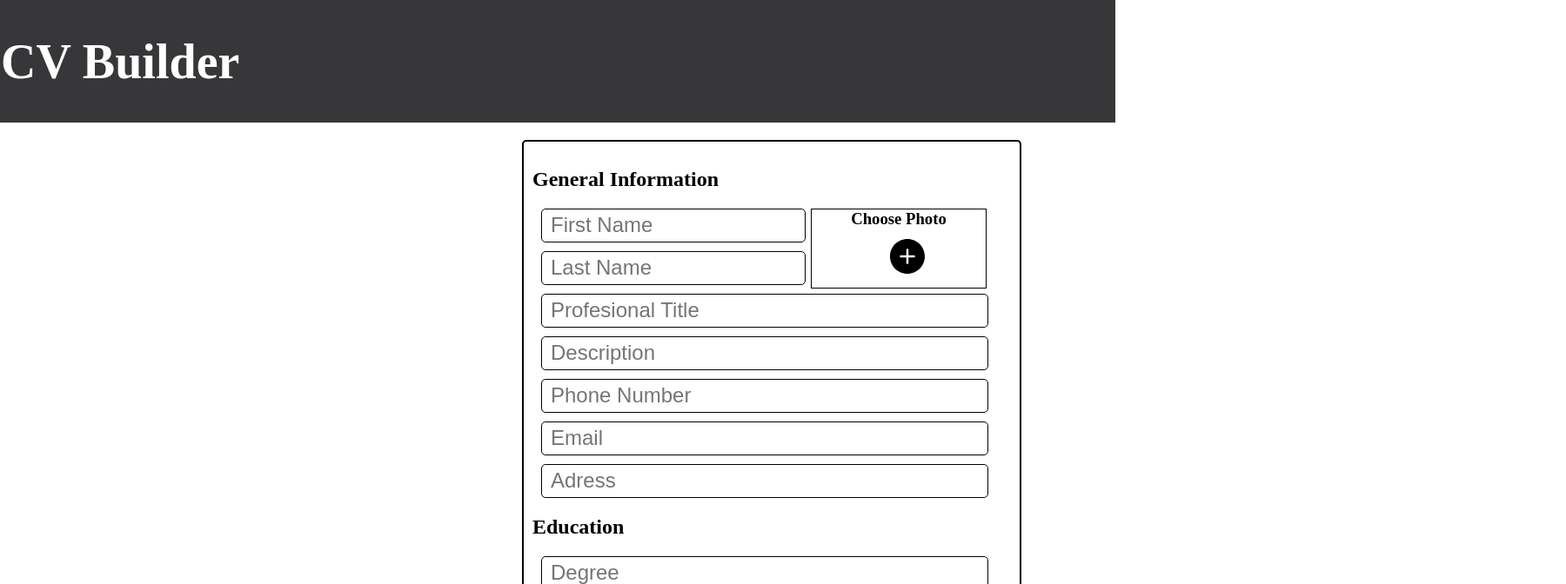
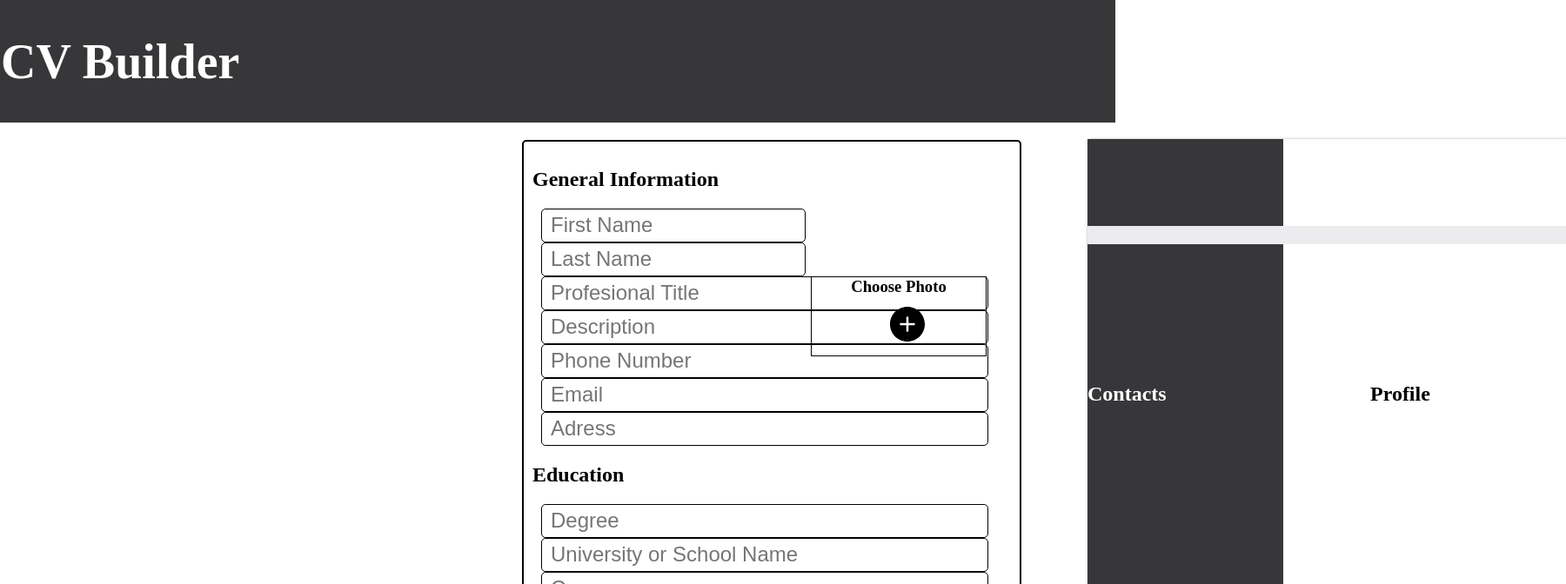
Before and after one commit to Florin12er/CV-Builder, a React (Vite) app: page / in a window 1280 px wide. Shown: the top 672 px of the page at 87% size, 1800 px wide, since content can reach past the window. Built offline with nearby package versions, Linux system fonts and the light colour scheme.

Commit message:
added the format for the cv

```diff
--- a/src/React/Content.jsx
+++ b/src/React/Content.jsx
@@ -7,7 +7,7 @@ function Title() {
   );
 }
 function InfoTitle(props) {
-  return <h2>{props.title}</h2>;
+  return <h2 className={props.className}>{props.title}</h2>;
 }
 function InfoInput(props) {
   return (
@@ -23,6 +23,7 @@ function InfoInput(props) {
 }
 InfoTitle.propTypes = {
   title: PropTypes.string,
+  className: PropTypes.string,
 };
 InfoInput.propTypes = {
   placeholder: PropTypes.string,
--- a/src/React/about.jsx
+++ b/src/React/about.jsx
@@ -62,6 +62,28 @@ function GeneralInfo() {
           placeholder="Adress"
         />
       </div>
+      <div className="About-cv">
+        <div className="name">
+          <h1 className="Name-CV">
+            {FirstName} {LastName}
+          </h1>
+          <p className="Profesional-Title-CV">{ProfesionalTitle}</p>
+        </div>
+        <div className="LeftPart">
+          <div className="Contacts">
+            <h2>Contacts</h2>
+            <p>{PhoneNumber}</p>
+            <p>{Email}</p>
+            <p>{Adress}</p>
+          </div>
+        </div>
+        <div className="RightPart">
+          <div className="Profile">
+            <h2>Profile</h2>
+            <p>{Description}</p>
+          </div>
+        </div>
+      </div>
     </>
   );
 }
@@ -86,7 +108,7 @@ function Education() {
 function WorkExperience() {
   return (
     <>
-      <InfoTitle title="Work Experience" />
+      <InfoTitle className="Work" title="Work Experience" />
       <div className="position">
         <InfoInput type="text" placeholder="Job Title" />
         <InfoInput type="text" placeholder="Company Name" />
--- a/src/index.css
+++ b/src/index.css
@@ -33,22 +33,9 @@ input:focus {
     color: black;
 }
 
-.position {
-    display: grid;
-    grid-template-columns: (2, 200px);
-    gap: 10px;
-
-    #First-Name {
-        width: 290px;
-    }
-
-    #Last-Name {
-        width: 290px;
-    }
-}
-
 .ImageAdd {
     cursor: pointer;
+
     h3 {
         margin: 0;
     }
@@ -67,12 +54,28 @@ input:focus {
 }
 
 .Builder {
+    display: grid;
     border-radius: 5px;
     padding: 10px;
     width: 550px;
     margin-top: 20px;
     margin-left: 600px;
     border: 2px solid black;
+    grid-template-columns: 1fr, 1fr;
+}
+
+.position {
+    grid-template-columns: (2, 200px);
+    grid-column: 1;
+    gap: 10px;
+
+    #First-Name {
+        width: 290px;
+    }
+
+    #Last-Name {
+        width: 290px;
+    }
 }
 
 input {
@@ -80,6 +83,7 @@ input {
 }
 
 button {
+    grid-column: 1;
     font-size: 1.8rem;
     border: none;
     border-radius: 5px;
@@ -95,8 +99,48 @@ button {
     display: flex;
     justify-content: end;
     gap: 10px;
+    grid-column: 1;
 }
 
 .delete {
     margin-right: 25px;
 }
+
+.Work {
+    grid-column: 1;
+}
+
+.About-cv {
+    box-shadow: 2px 2px 4px #000000;
+    width: 550px;
+    height: 850px;
+    left: 1100px;
+    position: absolute;
+    display: grid;
+    grid-column: 2;
+    margin-left: 150px;
+    grid-template-columns: repeat(2, 1fr);
+    gap: 100px;
+    top: 160px;
+}
+
+.name {
+    width: 550px;
+    position: absolute;
+    top: 100px;
+    background: #ececee;
+}
+
+.LeftPart {
+    background: #373639;
+    color: white;
+    h2 {
+        margin-top: 280px;
+    }
+}
+.RightPart {
+    color: black;
+    h2 {
+         margin-top: 280px;
+    }
+}
```
